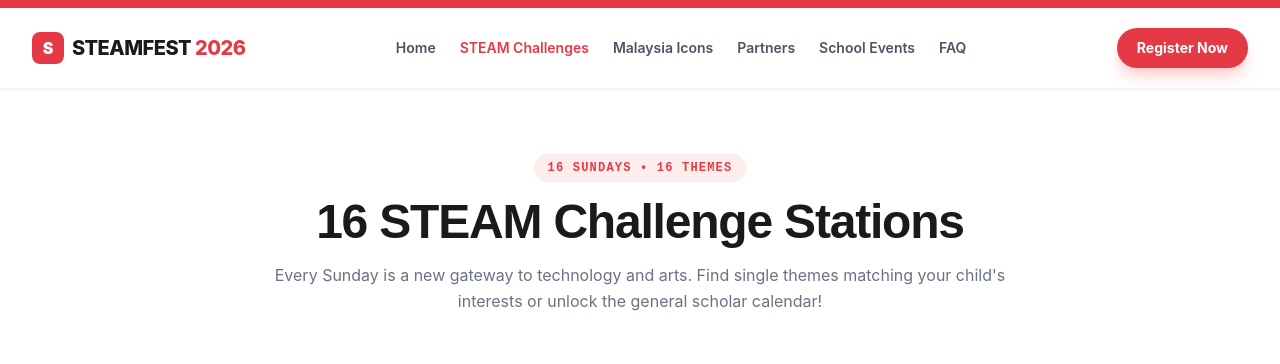
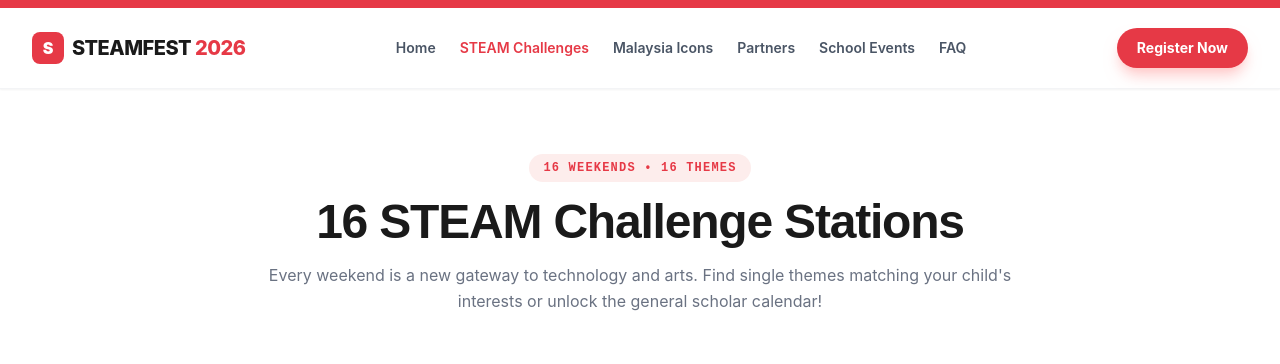
Before and after one commit to ericoscorp934/steamfest-2026, a React (Vite) app: page / in a window 1280 px wide. Both pictures are taken after a click on the button "STEAM Challenges". Shown: the top 364 px of the page. Built offline with nearby package versions, Linux system fonts and the light colour scheme.

Commit message:
Update references from 'Sundays' to 'Weekends'

```diff
--- a/src/components/ChallengesView.tsx
+++ b/src/components/ChallengesView.tsx
@@ -47,13 +47,13 @@
         {/* Page Header */}
         <div className="text-center max-w-3xl mx-auto mb-16 space-y-4">
           <span className="font-mono text-xs font-black tracking-widest text-[#E63946] bg-[#FDEDEC] px-3.5 py-1.5 rounded-full inline-block">
-            16 SUNDAYS &bull; 16 THEMES
+            16 WEEKENDS &bull; 16 THEMES
           </span>
           <h1 className="font-display font-black text-3xl sm:text-4xl lg:text-5xl text-[#1A1A1A] tracking-tight">
             16 STEAM Challenge Stations
           </h1>
           <p className="text-gray-500 text-sm sm:text-base leading-relaxed">
-            Every Sunday is a new gateway to technology and arts. Find single themes matching your child's interests or unlock the general scholar calendar!
+            Every weekend is a new gateway to technology and arts. Find single themes matching your child's interests or unlock the general scholar calendar!
           </p>
         </div>
 
@@ -106,7 +106,7 @@
             Want to attend all 16 challenge weeks?
           </h3>
           <p className="text-sm text-gray-600 max-w-xl mx-auto leading-relaxed">
-            The <strong>Mega-STEAM Scholar Pass</strong> includes a personal physical Inventor Journal, weekly stamp badges, and saves you over RM 240 on individual standard Sunday tickets.
+            The <strong>Mega-STEAM Scholar Pass</strong> includes a personal physical Inventor Journal, weekly stamp badges, and saves you over RM 240 on individual standard weekend tickets.
           </p>
           <div className="pt-2">
             <a
```
